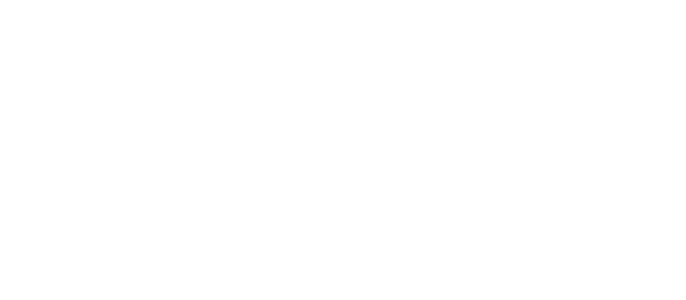
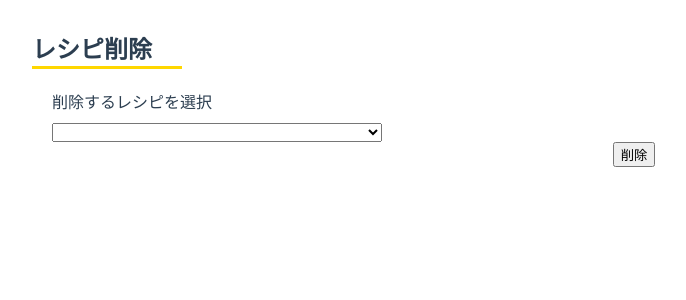
Before and after one commit to 38022/P3Icontrol, a Vue app: page /recipe/delete in a window 1280 px wide. Before the commit this address had no page. Shown: the top 300 px of the page, without its empty margins (6-692 px from the left). Built offline with nearby package versions, Linux system fonts and the light colour scheme.

Commit message:
レシピ各ページ準備

```diff
--- /dev/null
+++ b/src/components/RecipeAdd.vue
@@ -0,0 +1,28 @@
+<template>
+  <div class="recipe-add">
+    <h2>レシピ追加</h2>
+  </div>
+</template>
+
+<style scoped>
+body {
+  margin: 0;
+}
+h2 {
+  position: relative;
+  text-align: left;
+  margin-left: 30px;
+  margin-top: -30px;
+  padding-bottom: 4px;
+}
+h2::after {
+  content: "";
+  display: block;
+  position: absolute;
+  left: 0;
+  bottom: 0;
+  width: 150px;
+  height: 3px;
+  background: #FFD700;
+}
+</style>
--- /dev/null
+++ b/src/components/RecipeChange.vue
@@ -0,0 +1,28 @@
+<template>
+  <div class="recipe-change">
+    <h2>レシピ変更</h2>
+  </div>
+</template>
+
+<style scoped>
+body {
+  margin: 0;
+}
+h2 {
+  position: relative;
+  text-align: left;
+  margin-left: 30px;
+  margin-top: -30px;
+  padding-bottom: 4px;
+}
+h2::after {
+  content: "";
+  display: block;
+  position: absolute;
+  left: 0;
+  bottom: 0;
+  width: 150px;
+  height: 3px;
+  background: #FFD700;
+}
+</style>
--- /dev/null
+++ b/src/components/RecipeDelete.vue
@@ -0,0 +1,64 @@
+<template>
+  <div class="recipe-delete">
+    <h2>レシピ削除</h2>
+    <div class="select-recipe">
+      <p>削除するレシピを選択</p>
+      <select v-model="selectedRecipe">
+        <option v-for="recipes in recipesList" :key="recipes" :value="recipes">
+          {{ recipes }}
+        </option>
+      </select>
+    </div>
+    <button @click="onDelete">削除</button>
+  </div>
+</template>
+
+<script>
+export default {
+  name: 'RecipeDelete',
+  data() {
+    return {
+      recipesList: ['テンター出ツレ'],
+      selectedRecipe: ''
+    }
+  },
+  methods: {
+    onDelete() {
+      alert('本当に削除しますか？');
+    }
+  }
+}
+</script>
+
+<style scoped>
+h2 {
+  position: relative;
+  text-align: left;
+  margin-left: 30px;
+  margin-top: -30px;
+  padding-bottom: 4px;
+}
+h2::after {
+  content: "";
+  display: block;
+  position: absolute;
+  left: 0;
+  bottom: 0;
+  width: 150px;
+  height: 3px;
+  background: #FFD700;
+}
+.select-recipe {
+  display: flex;
+  flex-direction: column;
+  margin-left: 50px;
+  gap: 10px;
+}
+.select-recipe p {
+  text-align: left;
+  margin: 0;
+}
+.select-recipe select {
+  width: 330px;
+}
+</style>
--- /dev/null
+++ b/src/components/RecipeHistory.vue
@@ -0,0 +1,25 @@
+<template>
+  <div class="recipe-history">
+    <h2>レシピ更新履歴</h2>
+  </div>
+</template>
+
+<style scoped>
+h2 {
+  position: relative;
+  text-align: left;
+  margin-left: 30px;
+  margin-top: -30px;
+  padding-bottom: 4px;
+}
+h2::after {
+  content: "";
+  display: block;
+  position: absolute;
+  left: 0;
+  bottom: 0;
+  width: 180px;
+  height: 3px;
+  background: #FFD700;
+}
+</style>
```
Also changed, not shown: src/router/index.js (+8 -0 lines).
